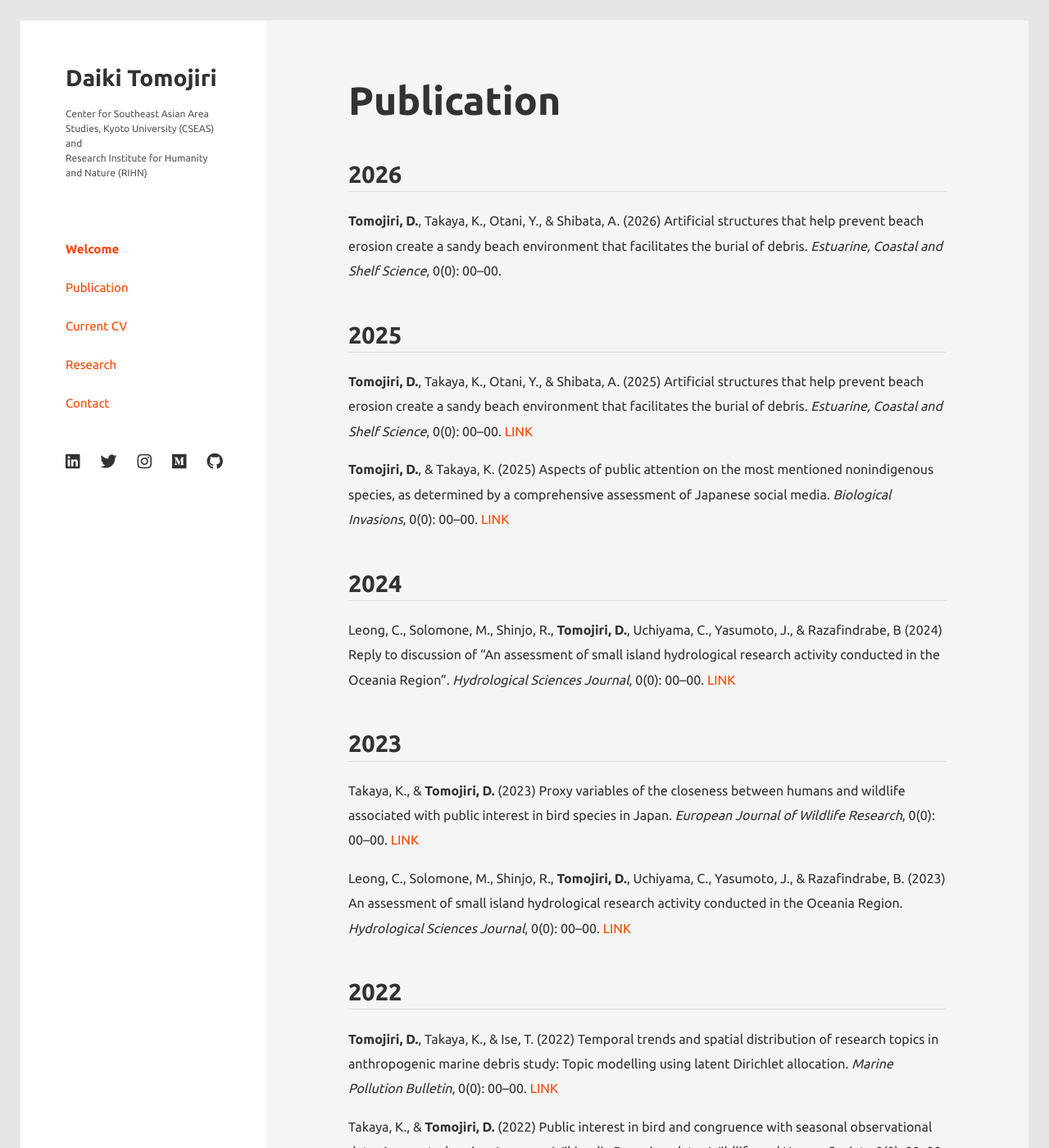
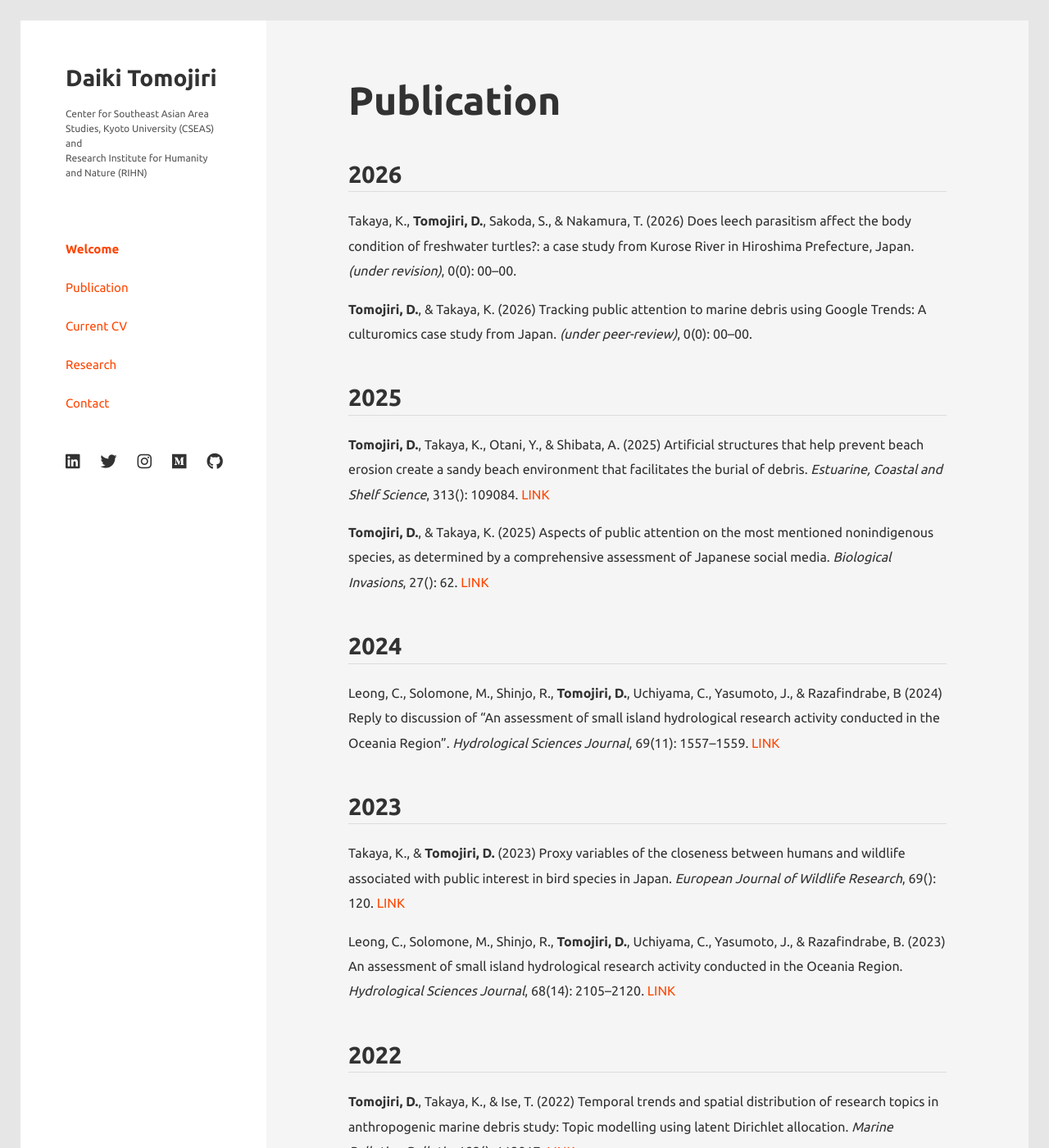
Before and after one commit to tjdk1992/tjdk1992.github.io, a Jekyll site: the page built from publications.md, in a window 1280 px wide and 1400 px high. Shown: the whole window at 82% size. Built offline with Jekyll 4.4.1, drawn with Linux system fonts in a browser that asks for light colours; nearby versions of some CDN libraries; some of the changed text lies outside the part shown.

Commit message:
Added new publications

```diff
--- a/_data/publications.yml
+++ b/_data/publications.yml
@@ -1,8 +1,15 @@
 - year: 2026
   entries:
-    - authors: "Tomojiri, D., Takaya, K., Otani, Y., & Shibata, A."
-      title: "Artificial structures that help prevent beach erosion create a sandy beach environment that facilitates the burial of debris"
-      journal: "Estuarine, Coastal and Shelf Science"
+    - authors: "Takaya, K., Tomojiri, D., Sakoda, S., & Nakamura, T."
+      title: "Does leech parasitism affect the body condition of freshwater turtles?: a case study from Kurose River in Hiroshima Prefecture, Japan"
+      journal: "(under revision)"
+      volume: "0"
+      issue: "0"
+      pages: "00–00"
+      doi: ""
+    - authors: "Tomojiri, D., & Takaya, K."
+      title: "Tracking public attention to marine debris using Google Trends: A culturomics case study from Japan"
+      journal: "(under peer-review)"
       volume: "0"
       issue: "0"
       pages: "00–00"
@@ -13,16 +20,16 @@
     - authors: "Tomojiri, D., Takaya, K., Otani, Y., & Shibata, A."
       title: "Artificial structures that help prevent beach erosion create a sandy beach environment that facilitates the burial of debris"
       journal: "Estuarine, Coastal and Shelf Science"
-      volume: "0"
-      issue: "0"
-      pages: "00–00"
+      volume: "313"
+      issue: ""
+      pages: "109084"
       doi: "https://doi.org/10.1016/j.ecss.2024.109084"
     - authors: "Tomojiri, D., & Takaya, K."
       title: "Aspects of public attention on the most mentioned nonindigenous species, as determined by a comprehensive assessment of Japanese social media"
       journal: "Biological Invasions"
-      volume: "0"
-      issue: "0"
-      pages: "00–00"
+      volume: "27"
+      issue: ""
+      pages: "62"
       doi: "https://doi.org/10.1007/s10530-024-03520-1"
 
 - year: 2024
@@ -30,9 +37,9 @@
     - authors: "Leong, C., Solomone, M., Shinjo, R., Tomojiri, D., Uchiyama, C., Yasumoto, J., & Razafindrabe, B"
       title: "Reply to discussion of “An assessment of small island hydrological research activity conducted in the Oceania Region”"
       journal: "Hydrological Sciences Journal"
-      volume: "0"
-      issue: "0"
-      pages: "00–00"
+      volume: "69"
+      issue: "11"
+      pages: "1557–1559"
       doi: "https://doi.org/10.1080/02626667.2024.2378106"
 
 - year: 2023
@@ -40,16 +47,16 @@
     - authors: "Takaya, K., & Tomojiri, D."
       title: "Proxy variables of the closeness between humans and wildlife associated with public interest in bird species in Japan"
       journal: "European Journal of Wildlife Research"
-      volume: "0"
-      issue: "0"
-      pages: "00–00"
+      volume: "69"
+      issue: ""
+      pages: "120"
       doi: "https://doi.org/10.1007/s10344-023-01749-0"
     - authors: "Leong, C., Solomone, M., Shinjo, R., Tomojiri, D., Uchiyama, C., Yasumoto, J., & Razafindrabe, B."
       title: "An assessment of small island hydrological research activity conducted in the Oceania Region"
       journal: "Hydrological Sciences Journal"
-      volume: "0"
-      issue: "0"
-      pages: "00–00"
+      volume: "68"
+      issue: "14"
+      pages: "2105–2120"
       doi: "https://doi.org/10.1080/02626667.2023.2252406"
 
 - year: 2022
@@ -57,16 +64,16 @@
     - authors: "Tomojiri, D., Takaya, K., & Ise, T."
       title: "Temporal trends and spatial distribution of research topics in anthropogenic marine debris study: Topic modelling using latent Dirichlet allocation"
       journal: "Marine Pollution Bulletin"
-      volume: "0"
-      issue: "0"
-      pages: "00–00"
+      volume: "182"
+      issue: ""
+      pages: "113917"
       doi: "https://doi.org/10.1016/j.marpolbul.2022.113917"
     - authors: "Takaya, K., & Tomojiri, D."
       title: "Public interest in bird and congruence with seasonal observational data: A case study using Japanese Wikipedia Pageview data"
       journal: "Wildlife and Human Society"
-      volume: "0"
-      issue: "0"
-      pages: "00–00"
+      volume: "10"
+      issue: ""
+      pages: "75–82"
       doi: "https://doi.org/10.20798/awhswhs.10.0_75"
 
 - year: 2021
@@ -74,9 +81,9 @@
     - authors: "Tomojiri, D., Musikasinthorn, P., & Iwata, A."
       title: "Utilization and economic importance of native and non-native freshwater fishes in the lowermost Chao Phraya River Basin, Thailand"
       journal: "Wildlife and Human Society"
-      volume: "0"
-      issue: "0"
-      pages: "00–00"
+      volume: "9"
+      issue: ""
+      pages: "35–56"
       doi: "https://doi.org/10.20798/awhswhs.9.0_35"
 
 - year: 2020
@@ -84,9 +91,9 @@
     - authors: "Sai, A., Furusawa, T., Othman, M.Y., Tomojiri, D., Zaini, W.F.Z.W., Tan, C.S.Y., & Norzilan, N.I.B.M."
       title: "Sociocultural factors affecting drive for muscularity among male college students in Malaysia"
       journal: "Heliyon"
-      volume: "0"
-      issue: "0"
-      pages: "00–00"
+      volume: "6"
+      issue: "7"
+      pages: "e04414"
       doi: "https://doi.org/10.1016/j.heliyon.2020.e04414"
 
 - year: 2019
@@ -94,9 +101,9 @@
     - authors: "Tomojiri, D., Musikasinthorn, P., & Iwata, A."
       title: "Food habits of three non-native cichlid fishes in the lowermost Chao Phraya River basin, Thailand"
       journal: "Journal of Freshwater Ecology"
-      volume: "0"
-      issue: "0"
-      pages: "00–00"
+      volume: "34"
+      issue: "1"
+      pages: "419–432"
       doi: "https://doi.org/10.1080/02705060.2019.1585392"
 
 - year: 2018
@@ -104,7 +111,7 @@
     - authors: "Sai, A., Othman, M.Y., Zaini, W.F.Z.W., Tan, C.S.Y., Norzilan, N.I.B.M., Tomojiri, D., Furusawa, T."
       title: "Factors affecting body image perceptions of female college students in urban Malaysia"
       journal: "Obesity Medicine"
-      volume: "0"
-      issue: "0"
-      pages: "00–00"
+      volume: "11"
+      issue: ""
+      pages: "13–19"
       doi: "https://doi.org/10.1016/j.obmed.2018.06.004"
```
